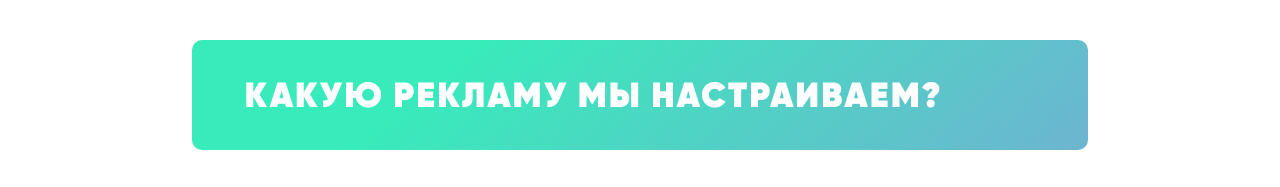
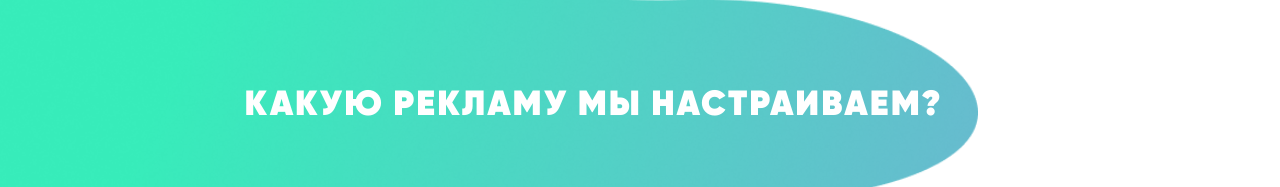
Before and after one commit to ssemenidov/marketingfix, a plain HTML site: page index.html in a window 1280 px wide. Shown: the part 3664-3851 px from the top of the page. Drawn offline with nearby package versions, Linux system fonts and the light colour scheme.

Commit message:
green sheet+remove bg img

```diff
--- a/scss/service.scss
+++ b/scss/service.scss
@@ -79,13 +79,37 @@
   // margin-top: 2.6em;
   &-title {
     //margin: 2.5em 0;
-    background: linear-gradient(140.46deg, #37ecba 26.47%, #72afd3 106.99%);
+    //background: linear-gradient(140.46deg, #37ecba 26.47%, #72afd3 106.99%);
     padding: 1em 1.5em;
     border-radius: 10px;
     color: #fff;
+    margin: 2.5em 0;
+    position: relative;
+  }
+  &-title::before {
+    content: "";
+    background: url(../img/service-theme.png);
+    background-repeat: no-repeat;
+    background-position: 0 0;
+    position: absolute;
+    top: -145px;
+    left: -285px;
+    z-index: -10;
+    height: 465%;
+    max-width: 1150px;
+    width: 160%;
+    background-size: contain;
   }
   &-img {
     position: absolute;
+  }
+}
+@media screen and (max-width: 1150px) {
+  .service-title::before {
+    display: none;
+  }
+  .service-title {
+    background: linear-gradient(140.46deg, #37ecba 26.47%, #72afd3 106.99%);
   }
 }
 @media screen and (max-width: 1024px) {
```
Also changed, not shown: css/service.css, css/style.css, img/service3.webp.
